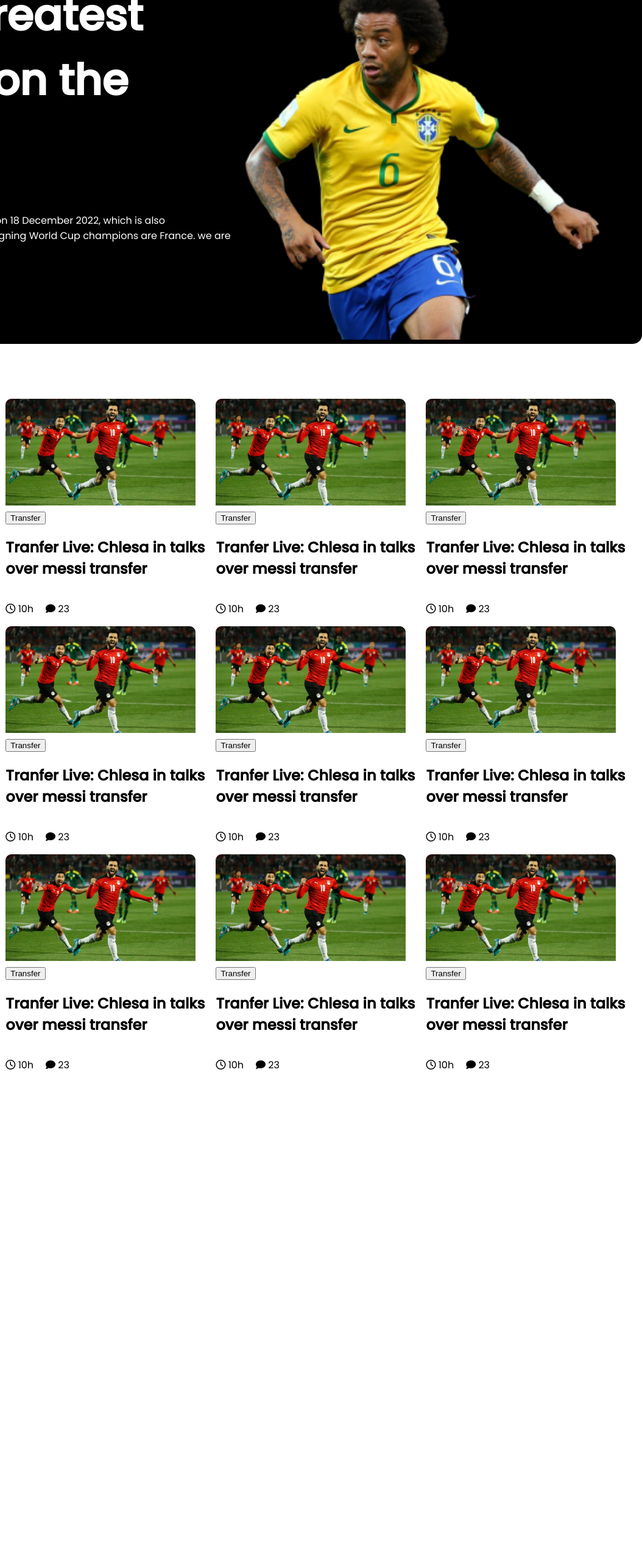
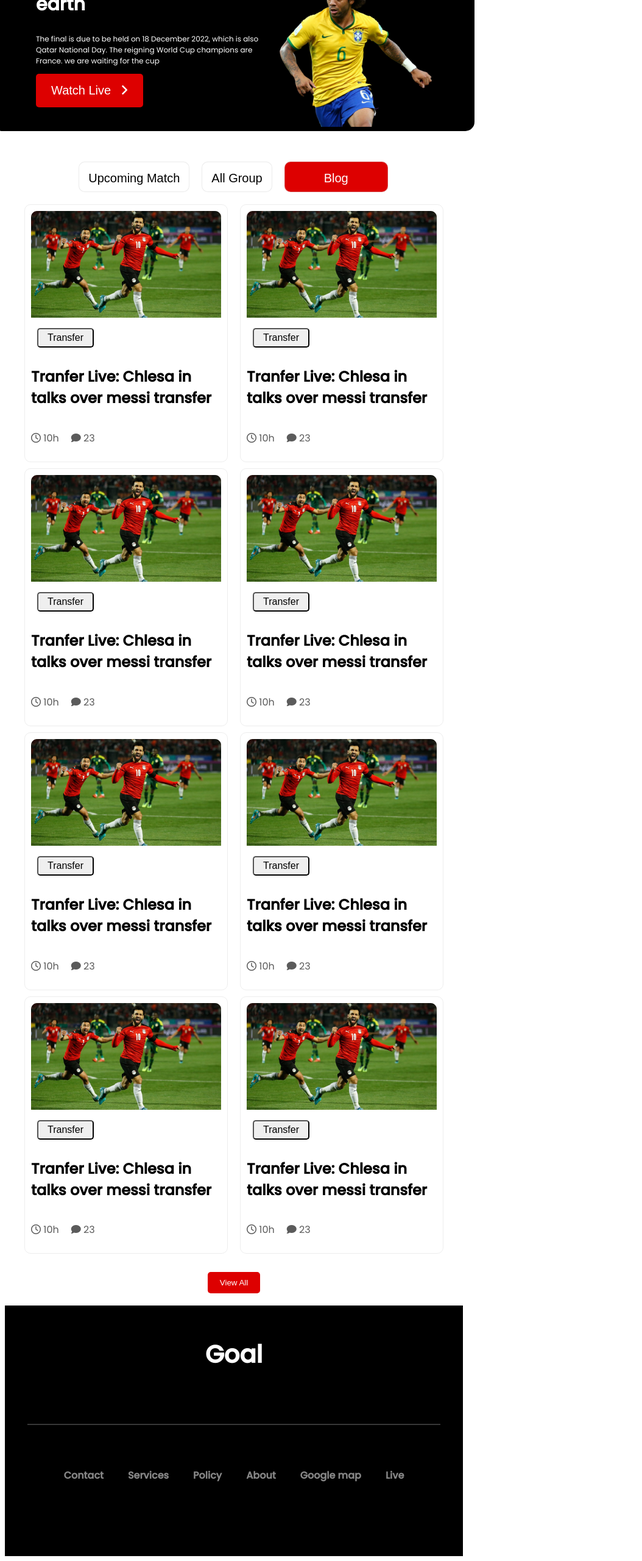
Before and after one commit to tawhidulshehzad/world-cup, a plain HTML site: page index.html in a window 768 px wide. Shown: the part 128-2688 px from the top of the page at 61% size, 1054 px wide, since content can reach past the window. Before the commit the page ends 1911 px from the top, so only its background shows below. Drawn offline with Linux system fonts and the light colour scheme; a web font is replaced by a local one.

Commit message:
second commit

```diff
--- a/index.html
+++ b/index.html
@@ -43,12 +43,12 @@
           <div class="match-category">
             <button class="category-button">Upcoming Match</button>
             <button class="category-button">All Group</button>
-            <button class="category-button button-category">Blog</button>
+            <button class="category-button button-blog">Blog</button>
           </div>
           <div class="match-update">
             <div class="matches">
               <img src="images/Blog Image.png" alt="Blog image" />
-              <div>
+              <div class="transfer">
                 <button>Transfer</button>
               </div>
               <h2>Tranfer Live: Chlesa in talks over messi transfer</h2>
@@ -63,7 +63,7 @@
             </div>
             <div class="matches">
               <img src="images/Blog Image.png" alt="Blog image" />
-              <div>
+              <div class="transfer">
                 <button>Transfer</button>
               </div>
               <h2>Tranfer Live: Chlesa in talks over messi transfer</h2>
@@ -78,7 +78,7 @@
             </div>
             <div class="matches">
               <img src="images/Blog Image.png" alt="Blog image" />
-              <div>
+              <div class="transfer">
                 <button>Transfer</button>
               </div>
               <h2>Tranfer Live: Chlesa in talks over messi transfer</h2>
@@ -93,7 +93,7 @@
             </div>
             <div class="matches">
               <img src="images/Blog Image.png" alt="Blog image" />
-              <div>
+              <div class="transfer">
                 <button>Transfer</button>
               </div>
               <h2>Tranfer Live: Chlesa in talks over messi transfer</h2>
@@ -108,7 +108,7 @@
             </div>
             <div class="matches">
               <img src="images/Blog Image.png" alt="Blog image" />
-              <div>
+              <div class="transfer">
                 <button>Transfer</button>
               </div>
               <h2>Tranfer Live: Chlesa in talks over messi transfer</h2>
@@ -123,7 +123,7 @@
             </div>
             <div class="matches">
               <img src="images/Blog Image.png" alt="Blog image" />
-              <div>
+              <div class="transfer">
                 <button>Transfer</button>
               </div>
               <h2>Tranfer Live: Chlesa in talks over messi transfer</h2>
@@ -138,7 +138,7 @@
             </div>
             <div class="matches">
               <img src="images/Blog Image.png" alt="Blog image" />
-              <div>
+              <div class="transfer">
                 <button>Transfer</button>
               </div>
               <h2>Tranfer Live: Chlesa in talks over messi transfer</h2>
@@ -153,7 +153,7 @@
             </div>
             <div class="matches">
               <img src="images/Blog Image.png" alt="Blog image" />
-              <div>
+              <div class="transfer">
                 <button>Transfer</button>
               </div>
               <h2>Tranfer Live: Chlesa in talks over messi transfer</h2>
@@ -166,9 +166,9 @@
                 </div>
               </div>
             </div>
-            <div class="matches">
+            <div class="matches last-match">
               <img src="images/Blog Image.png" alt="Blog image" />
-              <div>
+              <div class="transfer">
                 <button>Transfer</button>
               </div>
               <h2>Tranfer Live: Chlesa in talks over messi transfer</h2>
@@ -184,10 +184,25 @@
           </div>
         </div>
       </section>
+      <section class="footer-container">
+        <div class="footer-button">
+          <button>View All</button>
+        </div>
+        <div class="footer">
+          <footer>
+            <h2>Goal</h2>
+          </footer>
+          <hr />
+          <div class="footer-menu">
+            <h3>Contact</h3>
+            <h3>Services</h3>
+            <h3>Policy</h3>
+            <h3>About</h3>
+            <h3>Google map</h3>
+            <h3>Live</h3>
+          </div>
+        </div>
+      </section>
     </main>
   </body>
 </html>
-<!-- <div class="word-cup-details">
-
-
-</div> -->
--- a/style.css
+++ b/style.css
@@ -80,6 +80,13 @@ World cup update and details
 .match-duration {
   display: flex;
 }
+.matches {
+  margin: 0px 10px;
+  border: 1px solid #73737320;
+  border-radius: 10px;
+  padding: 10px;
+  margin-bottom: 10px;
+}
 .comments i {
   margin-left: 20px;
 }
@@ -93,18 +100,235 @@ World cup update and details
   padding: 10px;
   border-radius: 10px;
   background-color: #161616;
-  height: 250px;
-  margin-right: 24px;
+  height: 240px;
+  margin-right: 2px;
+}
+.match-update {
+  display: grid;
+  grid-template-columns: repeat(3, 1fr);
+  width: 100%;
 }
 .category-button {
   padding: 15px;
   margin: 10px;
-  border-radius: 5px;
+  border-radius: 10px;
   font-weight: 500;
   font-size: 20px;
 }
+.button-blog {
+  background-color: #dd0000;
+  color: #ffff;
+}
+.transfer button {
+  font-weight: 500;
+  font-size: 16px;
+  border-radius: 5px;
+  padding: 5px 15px;
+  margin: 10px;
+}
+.match-duration {
+  color: rgb(22, 22, 22, 0.7);
+}
+/* --------------
+footer
+----------------- */
 
-.match-update {
-  display: grid;
-  grid-template-columns: repeat(3, 1fr);
+.footer-container {
+  width: 100%;
 }
+.footer {
+  display: flex;
+  flex-direction: column;
+  align-items: center;
+  background-color: #000;
+}
+.footer-menu {
+  display: flex;
+  margin-bottom: 100px;
+}
+.footer-menu h3 {
+  margin: 20px;
+  color: #ffff;
+  font-size: 16px;
+  color: #b9b9b9b9;
+}
+.footer h2 {
+  color: #ffff;
+  font-size: 40px;
+  font-weight: 600;
+  margin-top: 50px;
+}
+.footer hr {
+  width: 90%;
+  margin: 50px;
+  border: 1px solid #414141d8;
+}
+
+/* ----------------
+Responsive design
+------------------ */
+
+@media only screen and (max-width: 688px) {
+  .container {
+    width: 220px;
+    border-radius: 15px;
+    margin-bottom: 50px;
+  }
+  .top-banner {
+    display: flex;
+    flex-direction: column;
+  }
+  .top-banner-left h1 {
+    font-size: 22px;
+    color: #ffff;
+    text-align: center;
+  }
+  .top-banner-left p {
+    font-size: 10px;
+    color: #ffff;
+    text-align: center;
+  }
+  .top-banner-img img {
+    width: 100%;
+    margin-left: 15px;
+  }
+  .top-banner-left button {
+    margin-left: 25px;
+  }
+  /* Upcomming match section responsive design */
+  .match-update {
+    display: grid;
+    grid-template-columns: repeat(1, 1fr);
+    justify-content: center;
+  }
+  .world-cup-section {
+    display: flex;
+    flex-direction: column;
+    align-items: center;
+  }
+  .match-category {
+    display: flex;
+    flex-direction: column;
+    width: 20%;
+    padding: 10px;
+    border-radius: 10px;
+    background-color: #ffffff;
+    height: 240px;
+    margin-right: 2px;
+  }
+  .match-update {
+    display: grid;
+    grid-template-columns: repeat(1, 1fr);
+    width: 10%;
+  }
+  .category-button {
+    padding: 15px;
+    margin: 10px;
+    border-radius: 10px;
+    font-weight: 500;
+    font-size: 20px;
+    border: 1px solid #cbcaca61;
+    background-color: #fff;
+  }
+  .button-blog {
+    background-color: #dd0000;
+    color: #ffff;
+  }
+  .footer-menu {
+    display: flex;
+    flex-direction: column;
+    text-align: center;
+  }
+  .footer-button {
+    display: none;
+  }
+}
+@media only screen and (min-width: 688px) and (max-width: 1000px) {
+  .container {
+    width: 650px;
+    margin-bottom: 30px;
+  }
+  /* ------------
+  Top banner start
+  --------------- */
+  .top-banner {
+    display: flex;
+    margin-top: 20px;
+  }
+  .top-banner-left h1 {
+    font-size: 30px;
+  }
+  .top-banner-left p {
+    font-size: 12px;
+  }
+  .top-banner-img img {
+    width: 250px;
+    margin-left: 10px;
+  }
+  /* blog for tablet */
+  .match-container {
+    width: 650px;
+  }
+  .match-update {
+    display: grid;
+    grid-template-columns: repeat(1, 1fr);
+    justify-content: center;
+  }
+  .world-cup-section {
+    display: flex;
+    flex-direction: column;
+    align-items: center;
+  }
+  .match-update {
+    display: grid;
+    grid-template-columns: repeat(2, 1fr);
+    width: 20%;
+  }
+  .match-category {
+    display: flex;
+    flex-direction: row;
+    width: 600px;
+    border-radius: 10px;
+    background-color: #ffffff;
+    height: 70px;
+    justify-content: center;
+  }
+
+  .category-button {
+    height: 50px;
+    border-radius: 10px;
+    font-weight: 500;
+    font-size: 20px;
+    border: 1px solid #cbcaca61;
+    background-color: #fff;
+  }
+  .button-blog {
+    background-color: #dd0000;
+    color: #ffff;
+    width: 170px;
+  }
+  .footer-menu {
+    display: flex;
+    flex-wrap: wrap;
+  }
+  .last-match {
+    display: none;
+  }
+  .footer-button {
+    display: flex;
+    justify-content: center;
+    margin: 20px 0;
+  }
+  .footer-button button {
+    background-color: #dd0000;
+    padding: 10px 20px;
+    color: #ffff;
+    border: none;
+    border-radius: 5px;
+  }
+}
+@media only screen and (min-width: 1001px) {
+  .footer-button {
+    display: none;
+  }
+}
```
